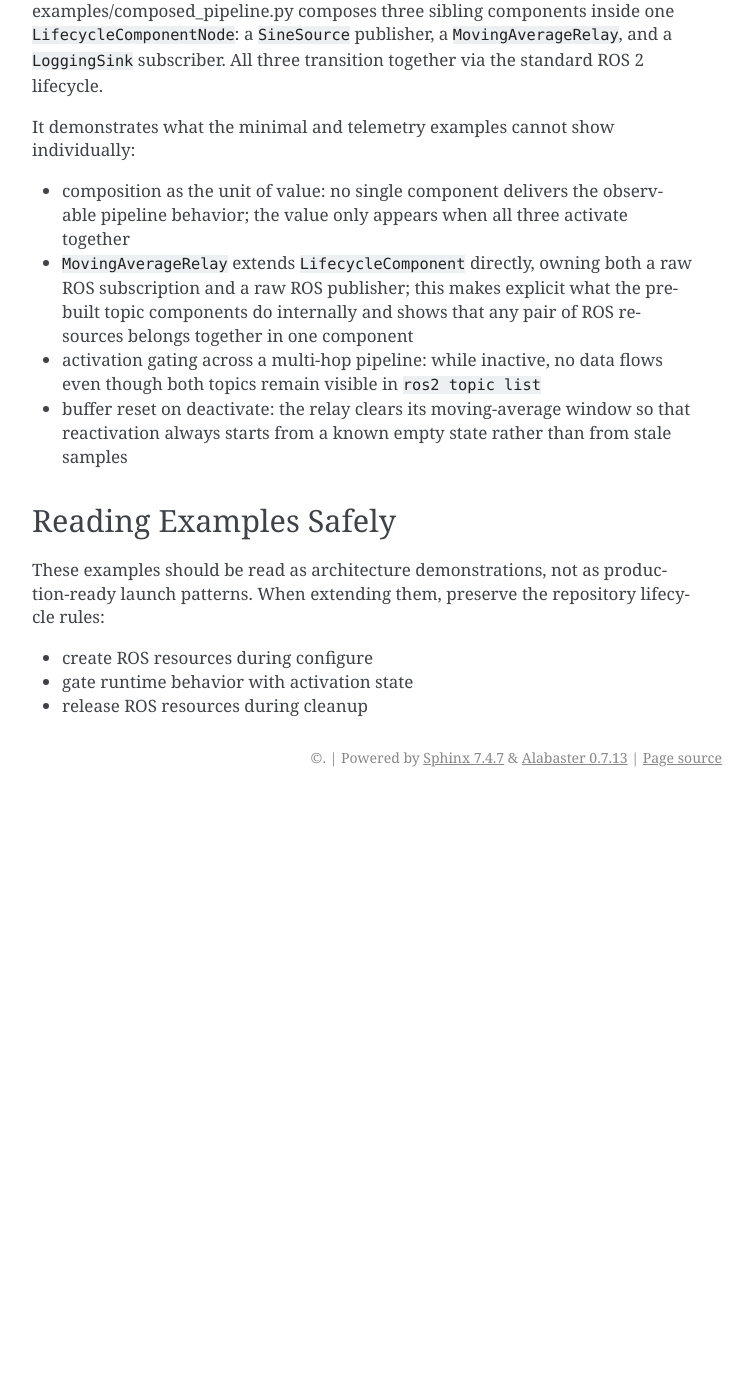
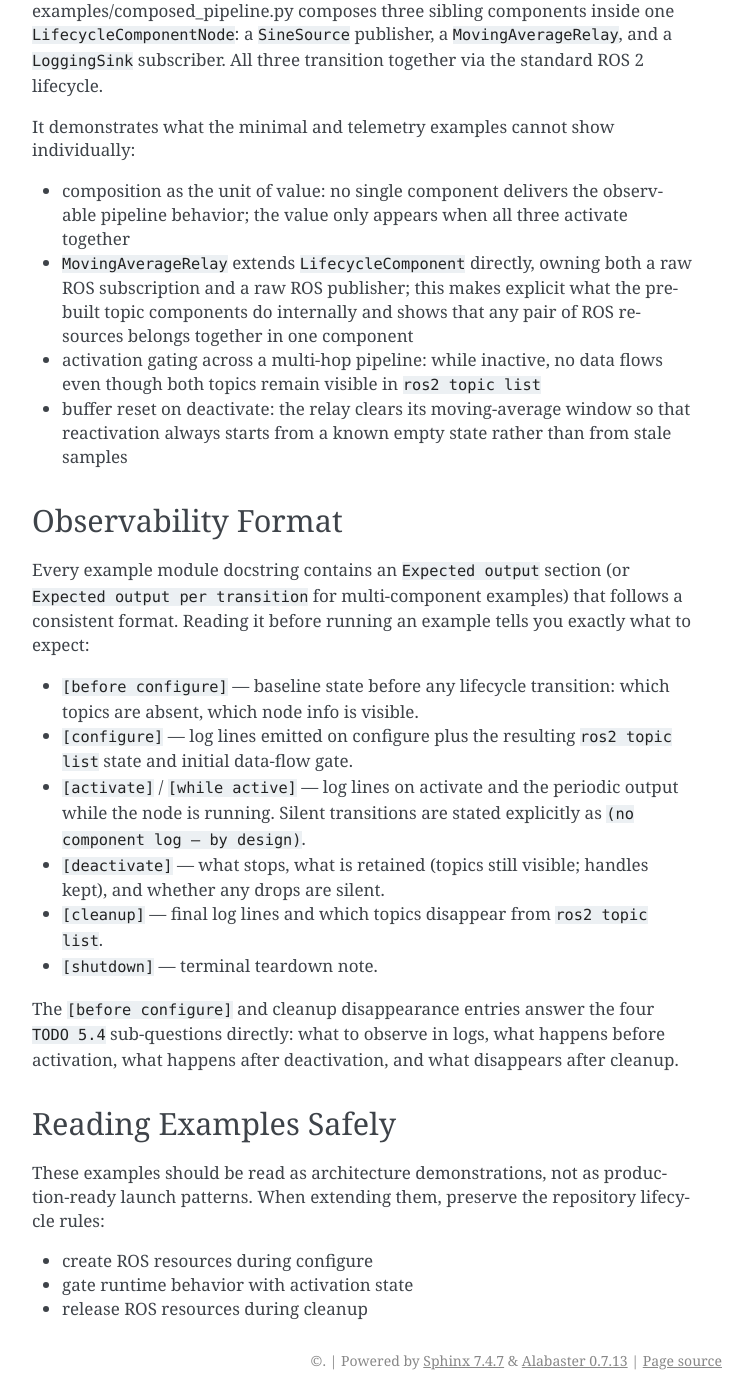
Before and after one commit to apajon/lifecore_ros2, a Sphinx documentation site: the page built from docs/examples.rst, in a window 1280 px wide and 1400 px high, scrolled down 1525 px. Shown: the whole window, without its empty margins (388-1140 px from the left). Built offline with Sphinx 7.4.7, drawn with Linux system fonts in a browser that asks for light colours; before the commit the page ends 2322 px from its top, so only the background shows below that.

Commit message:
docs(examples.rst): add Observability Format convention section
Documents the standard six-transition layout used by all example docstrings
(before configure, configure, activate/while active, deactivate, cleanup, shutdown).
Maps the format to the four 5.4 sub-questions for traceability."

```diff
--- a/docs/examples.rst
+++ b/docs/examples.rst
@@ -71,6 +71,28 @@ It demonstrates what the minimal and telemetry examples cannot show individually
 - buffer reset on deactivate: the relay clears its moving-average window so that reactivation
   always starts from a known empty state rather than from stale samples
 
+Observability Format
+--------------------
+
+Every example module docstring contains an ``Expected output`` section (or ``Expected output per
+transition`` for multi-component examples) that follows a consistent format.  Reading it before
+running an example tells you exactly what to expect:
+
+- ``[before configure]`` — baseline state before any lifecycle transition: which topics are absent,
+  which node info is visible.
+- ``[configure]`` — log lines emitted on configure plus the resulting ``ros2 topic list`` state and
+  initial data-flow gate.
+- ``[activate]`` / ``[while active]`` — log lines on activate and the periodic output while the node
+  is running.  Silent transitions are stated explicitly as ``(no component log — by design)``.
+- ``[deactivate]`` — what stops, what is retained (topics still visible; handles kept), and whether
+  any drops are silent.
+- ``[cleanup]`` — final log lines and which topics disappear from ``ros2 topic list``.
+- ``[shutdown]`` — terminal teardown note.
+
+The ``[before configure]`` and cleanup disappearance entries answer the four ``TODO 5.4``
+sub-questions directly: what to observe in logs, what happens before activation, what happens after
+deactivation, and what disappears after cleanup.
+
 Reading Examples Safely
 -----------------------
 
```
